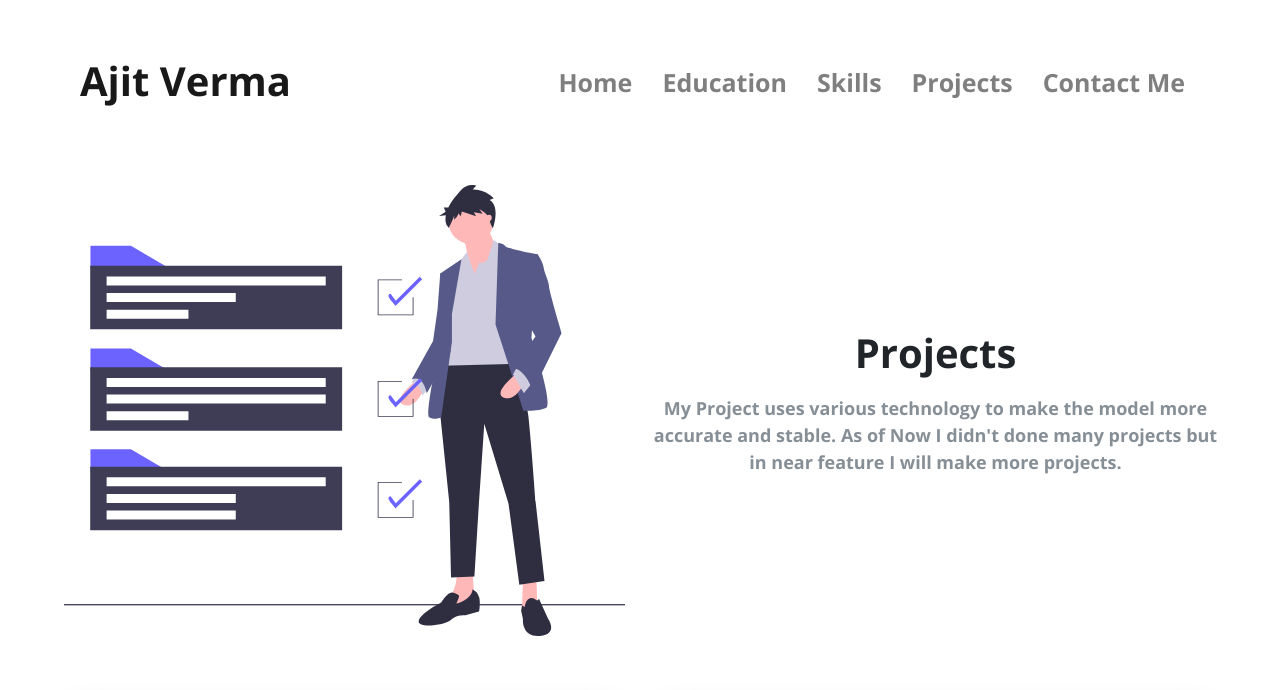
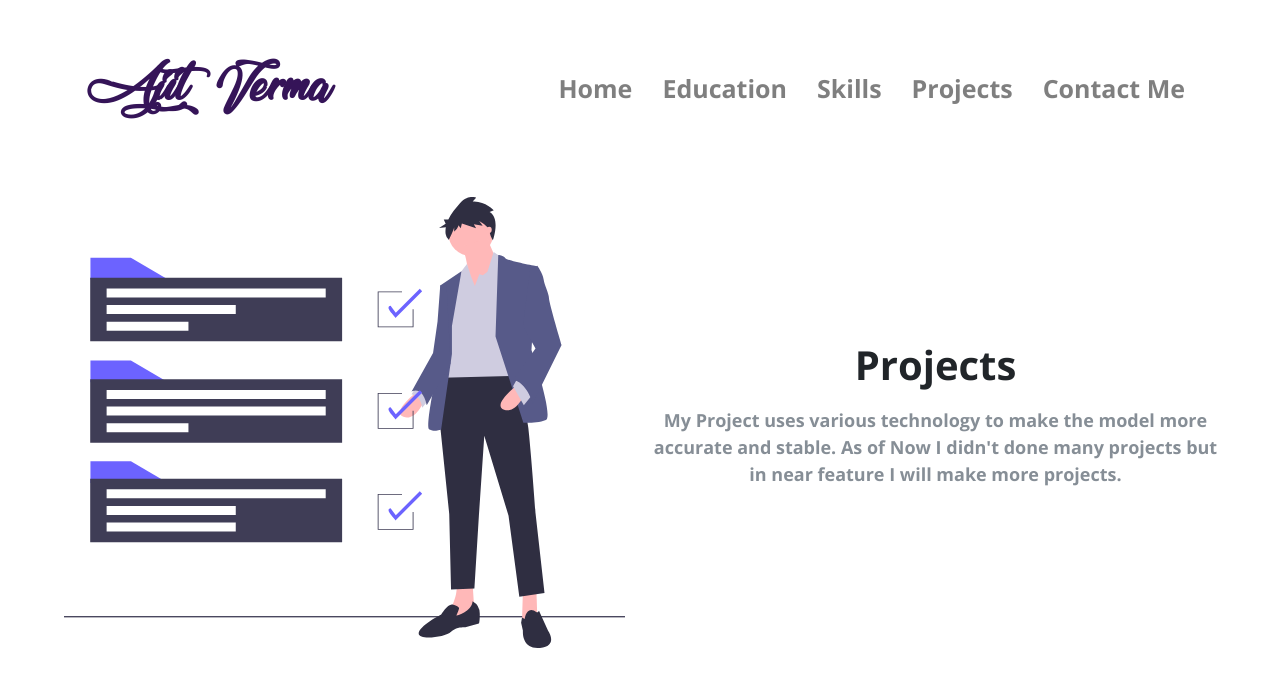
Before and after one commit to AjitVerma15/Interactive-Portfolio, a plain HTML site: page Project.html in a window 1280 px wide. Shown: the top 690 px of the page. Drawn offline with nearby package versions, Linux system fonts and the light colour scheme; a web font is replaced by a local one.

Commit message:
Update Project.css

```diff
--- a/Project.css
+++ b/Project.css
@@ -7,12 +7,21 @@ body{
     padding : 3% 5% 1%;
 }
 
-  .brand-name{
-      margin-bottom: 3px;
-      font-size: 40px;
-      font-weight: bold;
+  @font-face{
+    font-family: "Lovely Home";
+    src:local('Lovely Home'),
+    url("Image/LovelyHome-9aBZ.ttf") format('truetype');
+
   }
 
+.brand-name ,.navbar-light .navbar-brand{
+      /* font-family: "Brush Script MT"; */
+      /* margin-bottom: 3px; */
+      font-family: "Lovely Home";
+      font-size: 50px;
+      font-weight: bold;
+      color: #351458;
+  }
   .headerachor {
     color: black;
     margin: 0 7px 0 7px;
```
